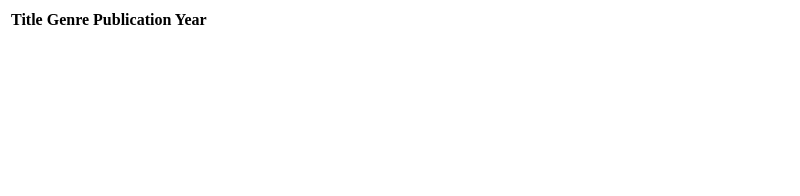
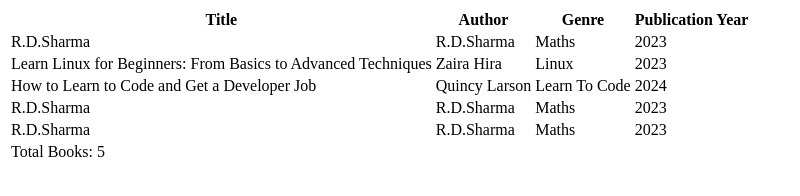
Before and after one commit to PrasunShrivastav/Basic-Projects, a plain HTML site: page html/Book Catalog Table/index.html in a window 1280 px wide. Shown: the whole page, without its empty margins (0-800 px from the left). Drawn offline with Linux system fonts and the light colour scheme.

Commit message:
Update index.html

```diff
--- a/html/Book Catalog Table/index.html
+++ b/html/Book Catalog Table/index.html
@@ -12,10 +12,51 @@
         <thead>
           <tr>
             <th>Title</th>
+            <th>Author</th>
             <th>Genre</th>
+
             <th>Publication Year</th>
           </tr>
         </thead>
+        <tbody>
+          <tr>
+            <td>R.D.Sharma</td>
+            <td>R.D.Sharma</td>
+            <td>Maths</td>
+            <td>2023</td>
+          </tr>
+          <tr>
+            <td>
+              Learn Linux for Beginners: From Basics to Advanced Techniques
+            </td>
+            <td>Zaira Hira</td>
+            <td>Linux</td>
+            <td>2023</td>
+          </tr>
+          <tr>
+            <td>How to Learn to Code and Get a Developer Job</td>
+            <td>Quincy Larson</td>
+            <td>Learn To Code</td>
+            <td>2024</td>
+          </tr>
+          <tr>
+            <td>R.D.Sharma</td>
+            <td>R.D.Sharma</td>
+            <td>Maths</td>
+            <td>2023</td>
+          </tr>
+          <tr>
+            <td>R.D.Sharma</td>
+            <td>R.D.Sharma</td>
+            <td>Maths</td>
+            <td>2023</td>
+          </tr>
+        </tbody>
+        <tfoot>
+          <tr>
+            <td colspan="4">Total Books: 5</td>
+          </tr>
+        </tfoot>
       </table>
     </main>
   </body>
```
